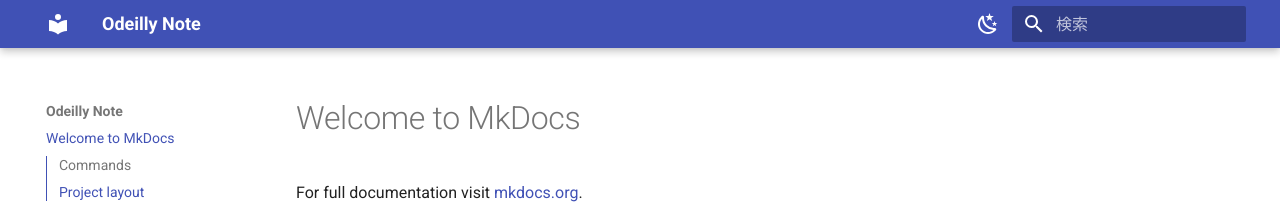
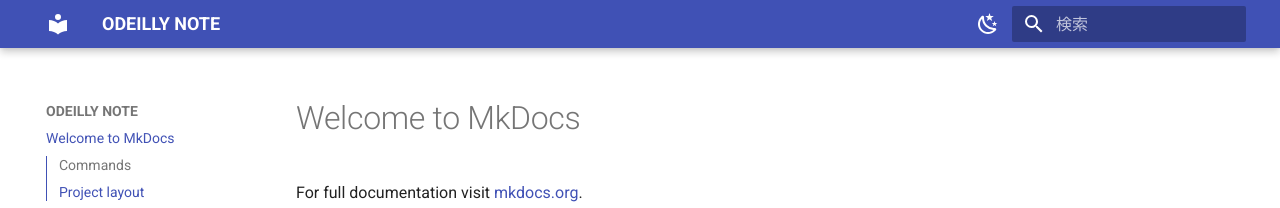
Before and after one commit to odeilly/odeilly.github.io, an MkDocs documentation site: the page built from docs/index.md, in a window 1280 px wide. Shown: the top 208 px of the page. Built offline with MkDocs 1.6.1 and Material for MkDocs 9.7.7, drawn with Linux system fonts in a browser that asks for light colours.

```diff
--- a/mkdocs.yml
+++ b/mkdocs.yml
@@ -1,4 +1,4 @@
-site_name: Odeilly Note
+site_name: ODEILLY NOTE
 
 # use_directory_urls: false
 # site_url: ""
```
